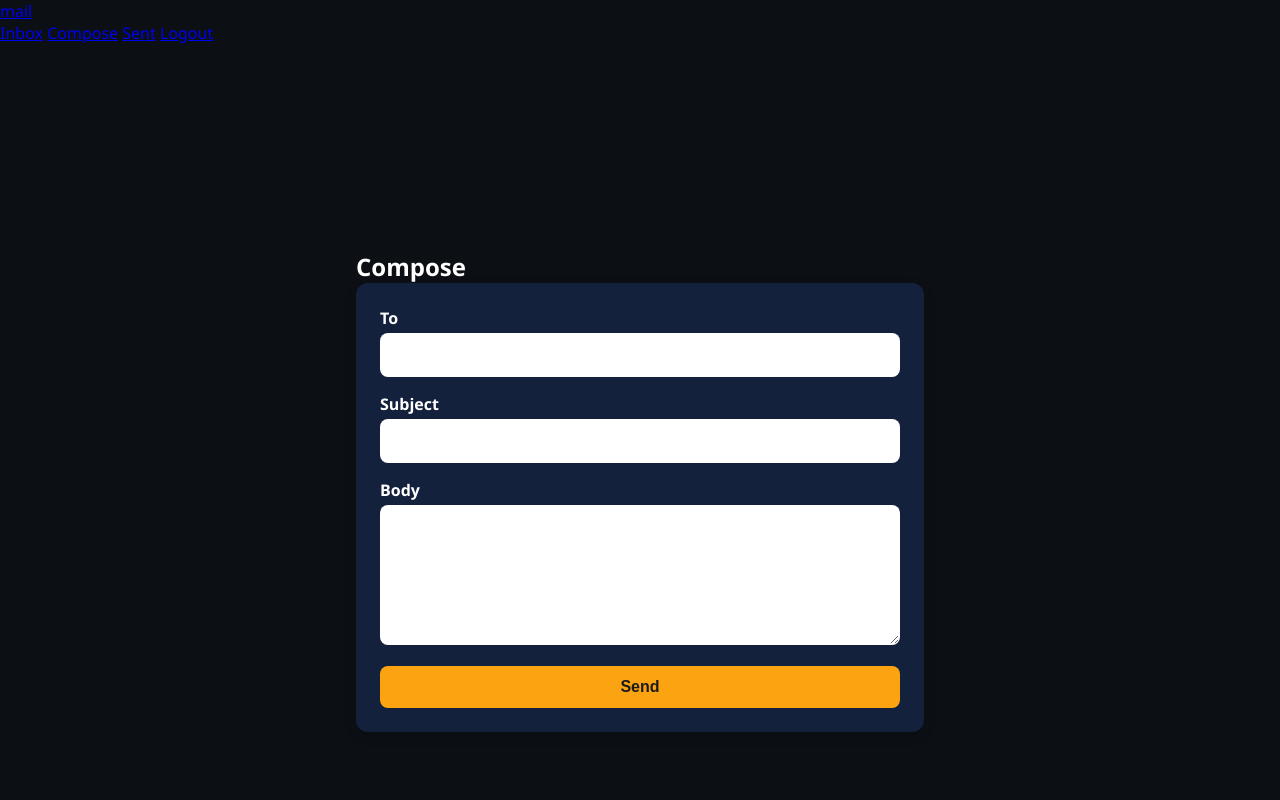
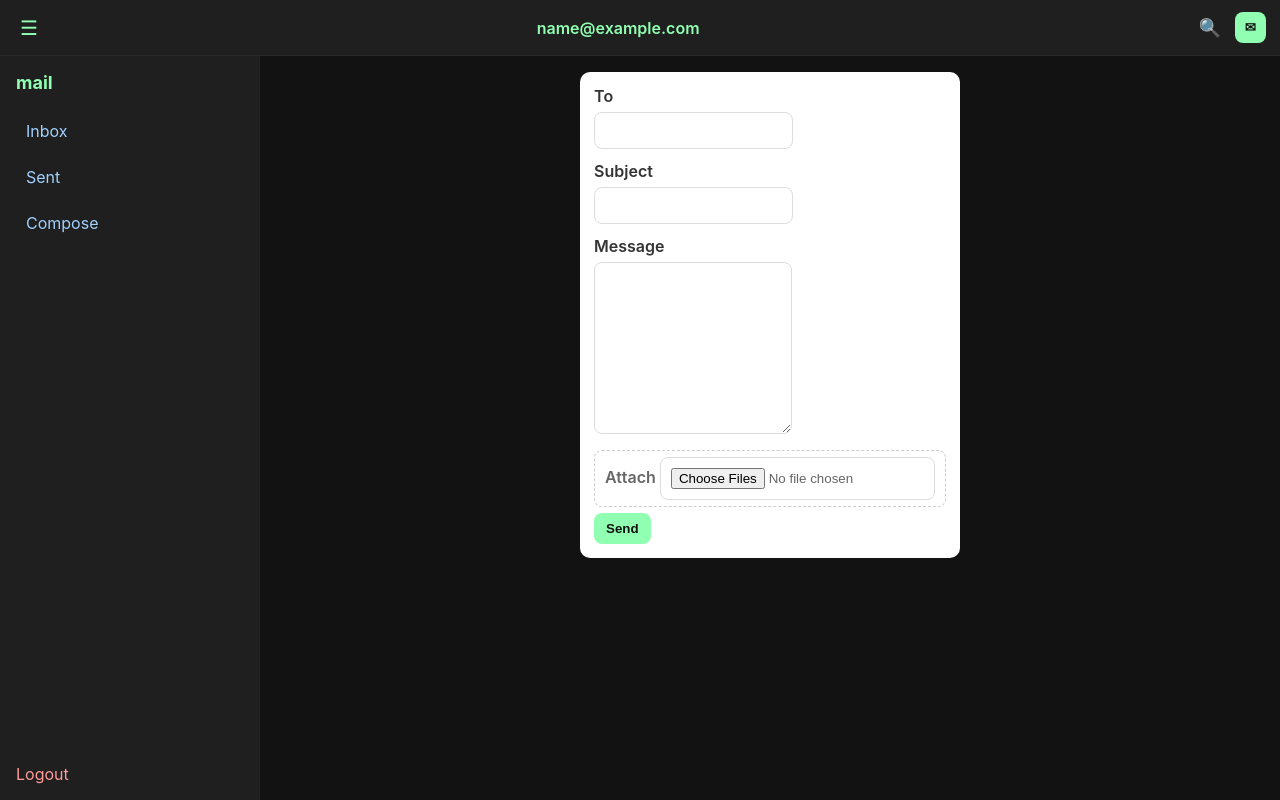
Before and after one commit to sortalost/mxal, a Flask app: page /compose in a window 1280 px wide. Run offline with Flask 3, Linux system fonts and the light colour scheme; the visitor is signed in with stand-in values (Sample User, id 1).

Commit message:
refactor

```diff
--- /dev/null
+++ b/src/static/css/desktop.css
@@ -0,0 +1,121 @@
+:root{
+  --bg-dark:#121212;
+  --panel:#1f1f1f;
+  --muted:#888;
+  --accent:#90ffb1;
+  --link:#a0d1ff;
+  --card:#ffffff;
+  --primary:#1f1f1f;
+}
+
+*{box-sizing:border-box}
+html,body{height:100%}
+body{
+  margin:0;
+  font-family:Inter, system-ui, -apple-system, "Segoe UI", Roboto, "Helvetica Neue", Arial;
+  background:var(--bg-dark);
+  color:var(--accent);
+  display:flex;
+  height:100vh;
+  overflow:hidden;
+}
+
+#app-root{display:flex;flex:1;height:100%}
+
+.topbar{
+  position:fixed;
+  left:0;right:0;top:0;
+  height:56px;
+  background:var(--panel);
+  display:flex;
+  align-items:center;
+  gap:12px;
+  padding:0 14px;
+  border-bottom:1px solid rgba(255,255,255,0.04);
+  z-index:40;
+}
+
+.hamburger{
+  background:transparent;border:none;color:var(--accent);font-size:20px;cursor:pointer;padding:6px;border-radius:6px
+}
+
+.topbar-title{flex:1;color:var(--accent);font-weight:600;text-align:center}
+
+.topbar-actions{display:flex;gap:8px;align-items:center}
+
+.icon-btn{background:transparent;border:none;color:var(--link);font-size:18px;padding:6px;border-radius:6px;cursor:pointer}
+
+.compose-fab{background:var(--accent);border:none;color:#111;padding:8px 10px;border-radius:8px;cursor:pointer;font-weight:700}
+
+.sidebar{
+  width:260px;
+  background:var(--panel);
+  padding:72px 16px 16px 16px;
+  display:flex;
+  flex-direction:column;
+  gap:12px;
+  border-right:1px solid rgba(255,255,255,0.02);
+}
+
+.brand{color:var(--accent);font-weight:700;font-size:18px;margin-bottom:6px}
+
+.nav-list{list-style:none;padding:0;margin:0;display:flex;flex-direction:column;gap:6px}
+.nav-list a{color:var(--link);text-decoration:none;padding:10px;border-radius:8px;display:block}
+.nav-list a:hover{background:rgba(160,209,255,0.06);color:var(--card)}
+
+.sidebar-foot{margin-top:auto;padding-top:8px}
+.signout{color:#ff9b9b;text-decoration:none}
+
+.content{flex:1;margin-top:56px;display:flex;overflow:hidden}
+.page-area{flex:1;display:flex;flex-direction:column;height:100%;overflow:auto;padding:16px 20px;background:transparent}
+
+.page-header{display:flex;align-items:center;justify-content:space-between;gap:12px;margin-bottom:12px}
+.page-header h1{margin:0;color:#fff;font-size:20px}
+.header-actions{display:flex;align-items:center;gap:8px}
+
+.btn{background:#333;color:#ddd;border:none;padding:8px 12px;border-radius:8px;cursor:pointer}
+.btn.primary{background:var(--accent);color:#111;font-weight:700}
+.btn.danger{background:#ff6b6b;color:#111}
+
+.desktop-layout{display:flex;gap:12px;height:calc(100vh - 96px)}
+.list-sidebar{width:180px;background:var(--panel);border-radius:8px;padding:12px}
+.list-section-title{color:var(--link);font-weight:700;margin-bottom:8px}
+.mini-nav{list-style:none;padding:0;margin:0;display:flex;flex-direction:column;gap:6px}
+.mini-nav a{text-decoration:none;color:var(--accent);padding:8px;border-radius:6px}
+
+.list-pane{flex:1;background:#ffffff;border-radius:12px;padding:8px;display:flex;flex-direction:column;overflow:hidden}
+.list-rows{overflow:auto;flex:1;padding:6px}
+.list-row{display:flex;gap:12px;align-items:center;padding:12px;border-radius:8px;color:#111;text-decoration:none;border-bottom:1px solid rgba(0,0,0,0.04)}
+.list-row:hover{background:#f5f7fb}
+.row-left{width:22%;font-weight:700;color:#222}
+.row-center{flex:1}
+.row-right{width:18%;text-align:right;color:#666}
+
+.list-footer{padding:10px;text-align:center}
+
+.mobile-layout{display:none}
+
+.card{background:#fff;border-radius:10px;padding:10px;display:flex;flex-direction:column;gap:6px}
+.card .subject{font-weight:700;color:#111}
+.card .from{color:#666}
+.card .date{font-size:12px;color:#999;text-align:right}
+
+.email-view{max-width:900px;margin:0 auto;background:transparent}
+.view-header{display:flex;align-items:center;gap:12px}
+.back{color:var(--link);text-decoration:none}
+.view-subject{margin:0;color:#fff}
+.view-meta{display:flex;gap:12px;margin:12px 0;color:#ccc;flex-wrap:wrap}
+.view-body{background:#fff;color:#111;border-radius:8px;padding:18px;line-height:1.5}
+.view-actions{margin-top:12px;display:flex;gap:8px}
+
+.compose-card{max-width:900px;margin:0 auto}
+.compose-form{background:#fff;padding:14px;border-radius:10px;color:#111;display:flex;flex-direction:column;gap:12px}
+.field label{display:block;font-weight:600;color:#333;margin-bottom:6px}
+.field input,.field textarea{border:1px solid #ddd;padding:10px;border-radius:8px}
+.field .file-label{display:inline-block;padding:6px 10px;border:1px dashed #ccc;border-radius:8px;cursor:pointer;color:#666}
+
+.flash-wrap{position:fixed;top:66px;right:20px;z-index:60}
+.flash{padding:8px 12px;border-radius:8px;background:#222;color:#fff;margin-bottom:6px}
+
+.d-desktop{display:flex}
+.d-mobile{display:none}
--- /dev/null
+++ b/src/static/css/mobile.css
@@ -0,0 +1,55 @@
+:root{
+  --bg:#121212;
+  --panel:#1f1f1f;
+  --accent:#90ffb1;
+  --muted:#999;
+  --link:#a0d1ff;
+}
+
+*{box-sizing:border-box}
+html,body{height:100%}
+body{
+  margin:0;
+  font-family:Inter, system-ui, -apple-system, "Segoe UI", Roboto, "Helvetica Neue", Arial;
+  background:var(--bg);
+  color:var(--accent);
+  -webkit-font-smoothing:antialiased;
+}
+
+.topbar{
+  position:fixed;left:0;right:0;top:0;height:56px;background:var(--panel);display:flex;align-items:center;padding:0 12px;gap:8px;z-index:40;border-bottom:1px solid rgba(255,255,255,0.03)
+}
+
+.hamburger{background:transparent;border:none;color:var(--accent);font-size:20px;padding:6px;border-radius:6px}
+.topbar-title{flex:1;color:var(--accent);text-align:center;font-weight:600}
+.topbar-actions{display:flex;gap:8px}
+
+.sidebar{position:fixed;left:-100%;top:56px;bottom:0;width:80%;max-width:320px;background:var(--panel);padding:16px;transition:left .25s ease;z-index:50}
+.sidebar.open{left:0}
+.nav-list{list-style:none;padding:0;margin:0;display:flex;flex-direction:column;gap:8px}
+.nav-list a{text-decoration:none;color:var(--accent);padding:10px;border-radius:8px}
+
+.content{padding-top:56px}
+.page-area{padding:12px}
+
+.page-header{display:flex;align-items:center;justify-content:space-between;margin-bottom:12px}
+.page-header h1{margin:0;font-size:20px;color:#fff}
+.header-actions{display:flex;gap:8px;align-items:center}
+
+.card-list{display:flex;flex-direction:column;gap:10px}
+.card-link{text-decoration:none}
+.card{background:#fff;color:#111;border-radius:12px;padding:12px;display:flex;flex-direction:column;gap:8px}
+.card-top{display:flex;justify-content:space-between;align-items:center}
+.card .subject{font-weight:700}
+.card .from{color:#666}
+.card .date{font-size:12px;color:#999}
+
+.mobile-footer{padding:12px 0;text-align:center}
+
+.btn{background:#333;color:#ddd;border:none;padding:10px 12px;border-radius:10px;cursor:pointer}
+.btn.primary{background:var(--accent);color:#111;font-weight:700}
+
+.compose-fab{display:block;position:fixed;right:16px;bottom:18px;background:var(--accent);color:#111;border:none;padding:14px;border-radius:999px;font-size:18px;z-index:60;box-shadow:0 6px 18px rgba(0,0,0,0.4)}
+
+.d-desktop{display:none}
+.d-mobile{display:block}
--- a/src/static/css/style.css
+++ /dev/null
@@ -1,120 +0,0 @@
-/* ===== Root Colors (Keep your theme intact) ===== */
-:root {
-  --primary-bg: #0c0f14;  /* example primary background */
-  --secondary-bg: #14213d;
-  --accent: #fca311;
-  --text-light: #ffffff;
-  --text-dark: #1b1b1b;
-}
-
-/* ===== Reset & Base ===== */
-* {
-  margin: 0;
-  padding: 0;
-  box-sizing: border-box;
-}
-
-html {
-  font-size: 16px;
-}
-
-body {
-  font-family: "Segoe UI", Roboto, sans-serif;
-  background-color: var(--primary-bg);
-  color: var(--text-light);
-  min-height: 100vh;
-  display: flex;
-  flex-direction: column;
-}
-
-/* ===== Container ===== */
-.container {
-  width: 100%;
-  max-width: 600px;
-  margin: auto;
-  padding: 1rem;
-}
-
-/* ===== Form Styling ===== */
-form {
-  background-color: var(--secondary-bg);
-  padding: 1.5rem;
-  border-radius: 12px;
-  box-shadow: 0 4px 12px rgba(0,0,0,0.15);
-  display: flex;
-  flex-direction: column;
-  gap: 1rem;
-}
-
-label {
-  font-weight: bold;
-  margin-bottom: 0.25rem;
-  display: block;
-}
-
-input,
-select,
-textarea,
-button {
-  font-size: 1rem;
-  padding: 0.75rem;
-  border: 1px solid rgba(255, 255, 255, 0.2);
-  border-radius: 8px;
-  outline: none;
-  width: 100%;
-}
-
-input,
-select,
-textarea {
-  background-color: #ffffff;
-  color: var(--text-dark);
-}
-
-input:focus,
-select:focus,
-textarea:focus {
-  border-color: var(--accent);
-  box-shadow: 0 0 0 3px rgba(252, 163, 17, 0.3);
-}
-
-/* ===== Button ===== */
-button {
-  background-color: var(--accent);
-  color: var(--text-dark);
-  font-weight: bold;
-  cursor: pointer;
-  border: none;
-  transition: background-color 0.2s ease, transform 0.1s ease;
-}
-
-button:hover {
-  background-color: #e09b15;
-}
-
-button:active {
-  transform: scale(0.98);
-}
-
-/* ===== Mobile Friendly ===== */
-@media (max-width: 768px) {
-  body {
-    padding: 0.5rem;
-  }
-
-  .container {
-    padding: 0.5rem;
-  }
-
-  form {
-    padding: 1rem;
-  }
-
-  input,
-  select,
-  textarea,
-  button {
-    font-size: 1rem;
-    padding: 0.65rem;
-  }
-}
--- a/src/templates/base.html
+++ b/src/templates/base.html
@@ -1,48 +1,63 @@
 <!DOCTYPE html>
 <html lang="en">
 <head>
-    <meta charset="UTF-8">
-    <meta name="viewport" content="width=device-width, initial-scale=1.0">
-    <link rel="manifest" href="/static/other/manifest.json">
-    <title>email client</title>
+  <meta charset="utf-8">
+  <meta name="viewport" content="width=device-width,initial-scale=1">
+  <title>{% block title %}Mail{% endblock %}</title>
+  <link rel="manifest" href="{{ url_for('static', filename='other/manifest.json') }}">
   <link rel="icon" type="image/png" href="{{ url_for('static', filename='images/mail_192.png') }}">
-    <link rel="stylesheet" href="{{ url_for('static', filename='css/style.css') }}">
+  <link rel="stylesheet" href="{{ url_for('static', filename='css/desktop.css') }}" media="screen and (min-width:769px)">
+  <link rel="stylesheet" href="{{ url_for('static', filename='css/mobile.css') }}" media="screen and (max-width:768px)">
+
 </head>
 <body>
 
-<!-- navbar -->
-<nav class="navbar">
-  <div class="nav-container">
-    <a class="navbar-brand" href="{{ url_for('inbox') }}">mail</a>
-    <div class="nav-links">
-      {% if session.get("email_user") %}
-        <a href="{{ url_for('inbox') }}">Inbox</a>
-        <a href="{{ url_for('compose') }}">Compose</a>
-        <a href="{{ url_for('sent') }}">Sent</a>
-        <a class="logout" href="{{ url_for('logout') }}">Logout</a>
+  <div id="app-root">
+
+    <header class="topbar">
+      <button id="hamburger" class="hamburger" aria-label="menu">☰</button>
+      <div class="topbar-title">{{ session.get('email_user') or 'mail' }}</div>
+      <div class="topbar-actions">
+        <button id="search-toggle" class="icon-btn" aria-label="search">🔍</button>
+        <button id="compose-fab" class="compose-fab" aria-label="compose">✉</button>
+      </div>
+    </header>
+
+    <nav id="sidebar" class="sidebar">
+      <div class="sidebar-head">
+        <div class="brand">mail</div>
+      </div>
+      <ul class="nav-list">
+        <li><a href="{{ url_for('inbox') }}" class="nav-link">Inbox</a></li>
+        <li><a href="{{ url_for('sent') }}" class="nav-link">Sent</a></li>
+        <li><a href="{{ url_for('compose') }}" class="nav-link">Compose</a></li>
+      </ul>
+      <div class="sidebar-foot">
+        {% if session.get('email_user') %}
+        <a href="{{ url_for('logout') }}" class="signout">Logout</a>
         {% else %}
-        <a href="{{ url_for('login') }}">Login</a>
+        <a href="{{ url_for('login') }}" class="signout">Login</a>
         {% endif %}
-    </div>
       </div>
     </nav>
 
-<!-- flash -->
-<div class="container mt-3">
+    <main id="content" class="content">
       {% with messages = get_flashed_messages(with_categories=true) %}
         {% if messages %}
+          <div class="flash-wrap">
             {% for category, message in messages %}
-        <div class="alert {{ category }}">
-          {{ message }}
+              <div class="flash {{ category }}">{{ message }}</div>
+            {% endfor %}
           </div>
-      {% endfor %}
         {% endif %}
       {% endwith %}
+
+      <div class="page-area">
+        {% block content %}{% endblock %}
       </div>
 
-<!-- main -->
-<div class="container">
-  {% block content %}{% endblock %}
+    </main>
+
   </div>
 
   <script src="{{ url_for('static', filename='js/script.js') }}"></script>
@@ -53,5 +68,6 @@ if ('serviceWorker' in navigator) {
       .catch(err => console.error('PWA NOT', err));
   }
   </script>
+
 </body>
 </html>
--- a/src/templates/compose.html
+++ b/src/templates/compose.html
@@ -1,19 +1,28 @@
 {% extends "base.html" %}
+{% block title %}Compose - Mail{% endblock %}
 {% block content %}
-<h2 class="mb-3">Compose</h2>
-<form method="POST" class="needs-validation" novalidate>
-    <div class="mb-3">
-        <label class="form-label">To</label>
-        <input type="email" name="to" class="form-control" required>
+<div class="compose-card">
+  <form method="post" enctype="multipart/form-data" class="compose-form needs-validation" novalidate>
+    <div class="field">
+      <label for="to">To</label>
+      <input id="to" name="to" type="text" value="{{ request.args.get('reply_to', '') }}">
     </div>
-    <div class="mb-3">
-        <label class="form-label">Subject</label>
-        <input type="text" name="subject" class="form-control" required>
+    <div class="field">
+      <label for="subject">Subject</label>
+      <input id="subject" name="subject" type="text" value="{{ request.args.get('subject', '') }}">
     </div>
-    <div class="mb-3">
-        <label class="form-label">Body</label>
-        <textarea name="body" class="form-control" rows="6" required></textarea>
+    <div class="field">
+      <label for="body">Message</label>
+      <textarea id="body" name="body" rows="10"></textarea>
     </div>
-    <button class="btn btn-primary btn-lg w-100">Send</button>
-</form>
+    <div class="field actions-row">
+      <label class="file-label">
+        Attach
+        <input type="file" name="attachment" multiple>
+      </label>
+      <div class="spacer"></div>
+      <button type="submit" class="btn primary">Send</button>
+    </div>
+  </form>
+</div>
 {% endblock %}
```
Also changed, not shown: src/static/js/script.js (+62 -2 lines), src/templates/inbox.html (+57 -35 lines), src/templates/view_email.html (+24 -7 lines). Lines whose indentation alone changed are shown as unchanged.
